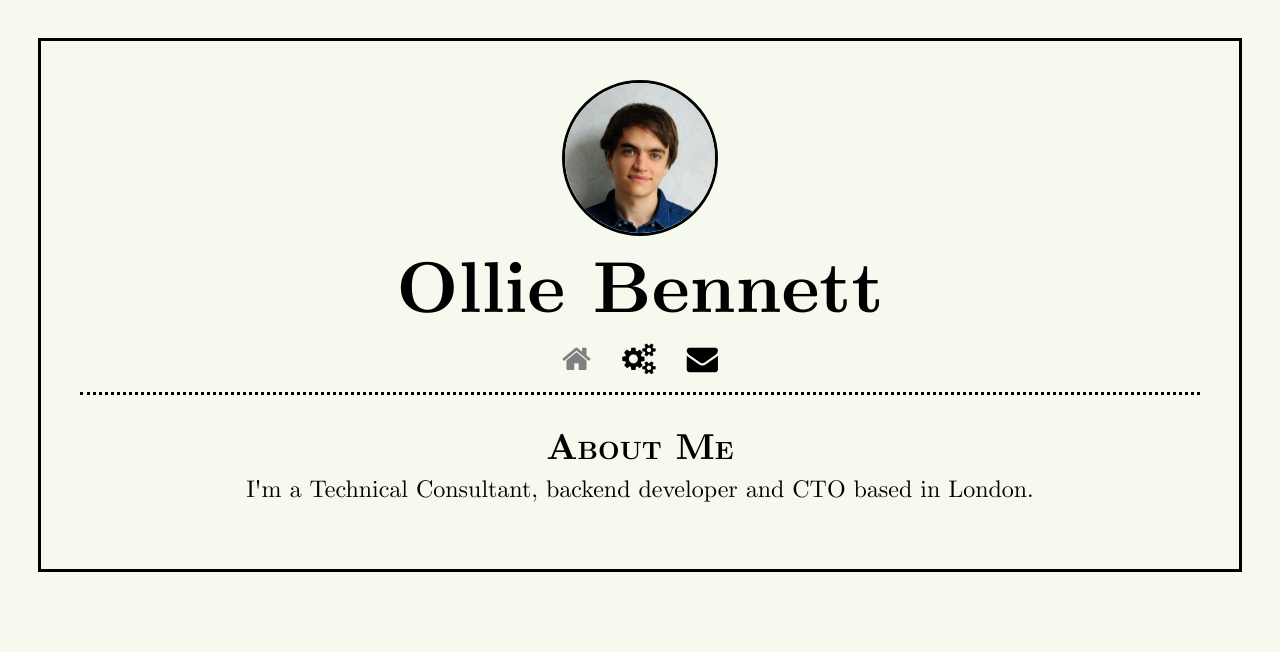
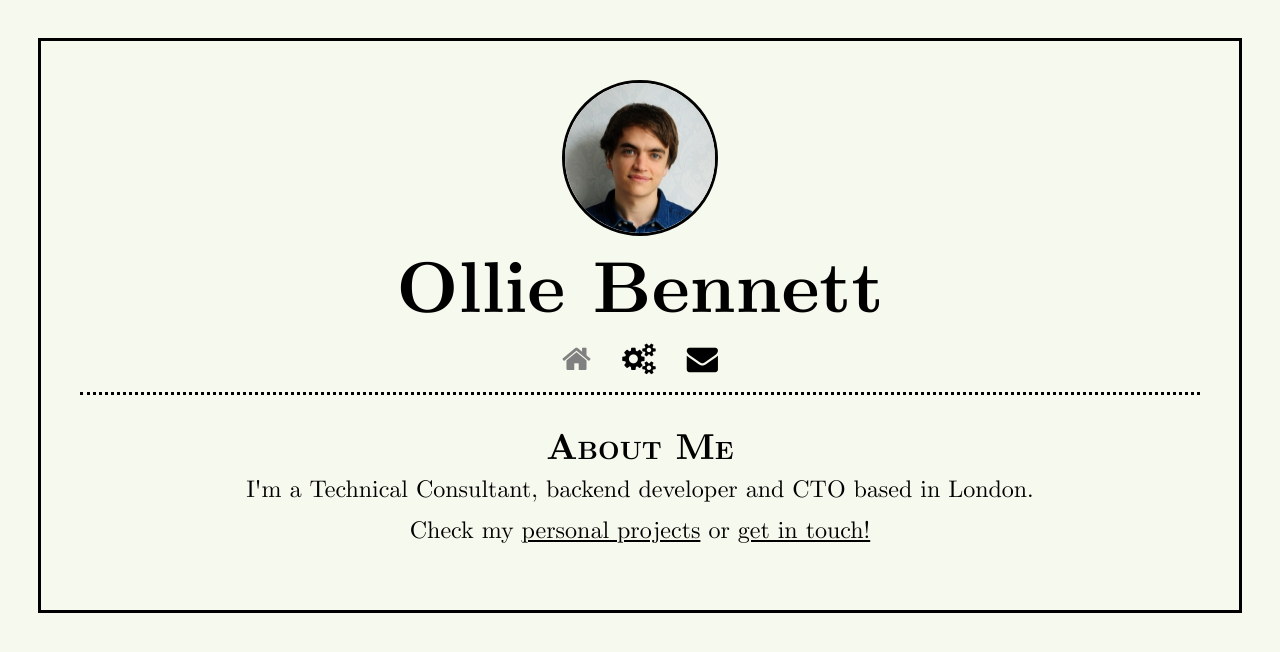
Before and after one commit to olliebennett/olliebennett.co.uk, a Jekyll site: the page built from index.html, in a window 1280 px wide. Shown: the top 652 px of the page. Built offline with Jekyll 4.4.1, drawn with Linux system fonts in a browser that asks for light colours.

Commit message:
Link to projects and contact from homepage

```diff
--- a/index.html
+++ b/index.html
@@ -13,4 +13,11 @@ categories: none
   I'm a Technical Consultant, backend developer and CTO based in London.
 </p>
 
+<p>
+  Check my
+  <a href="/projects">personal projects</a>
+  or
+  <a href="/contact">get in touch!</a>
+</p>
+
 </section>
```
